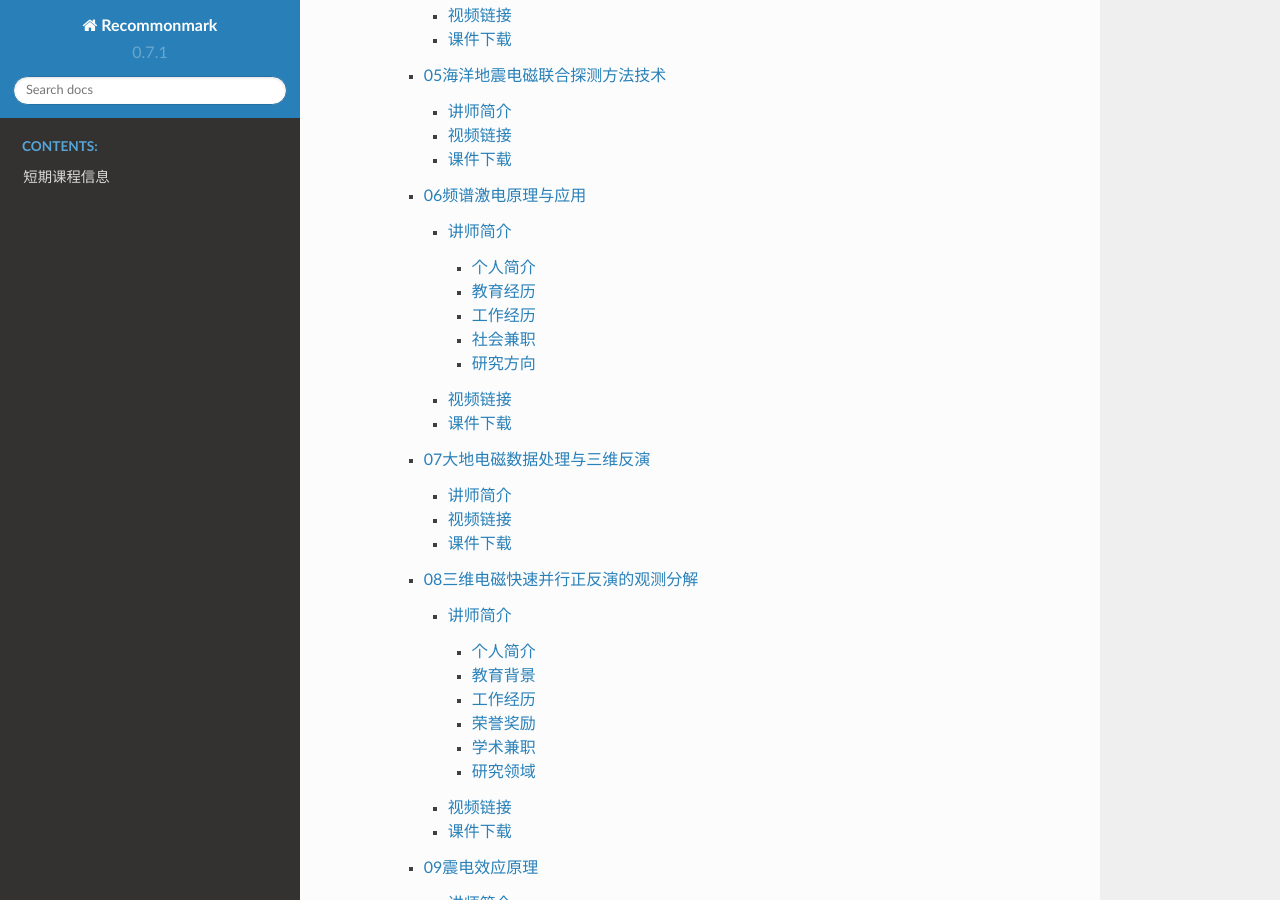
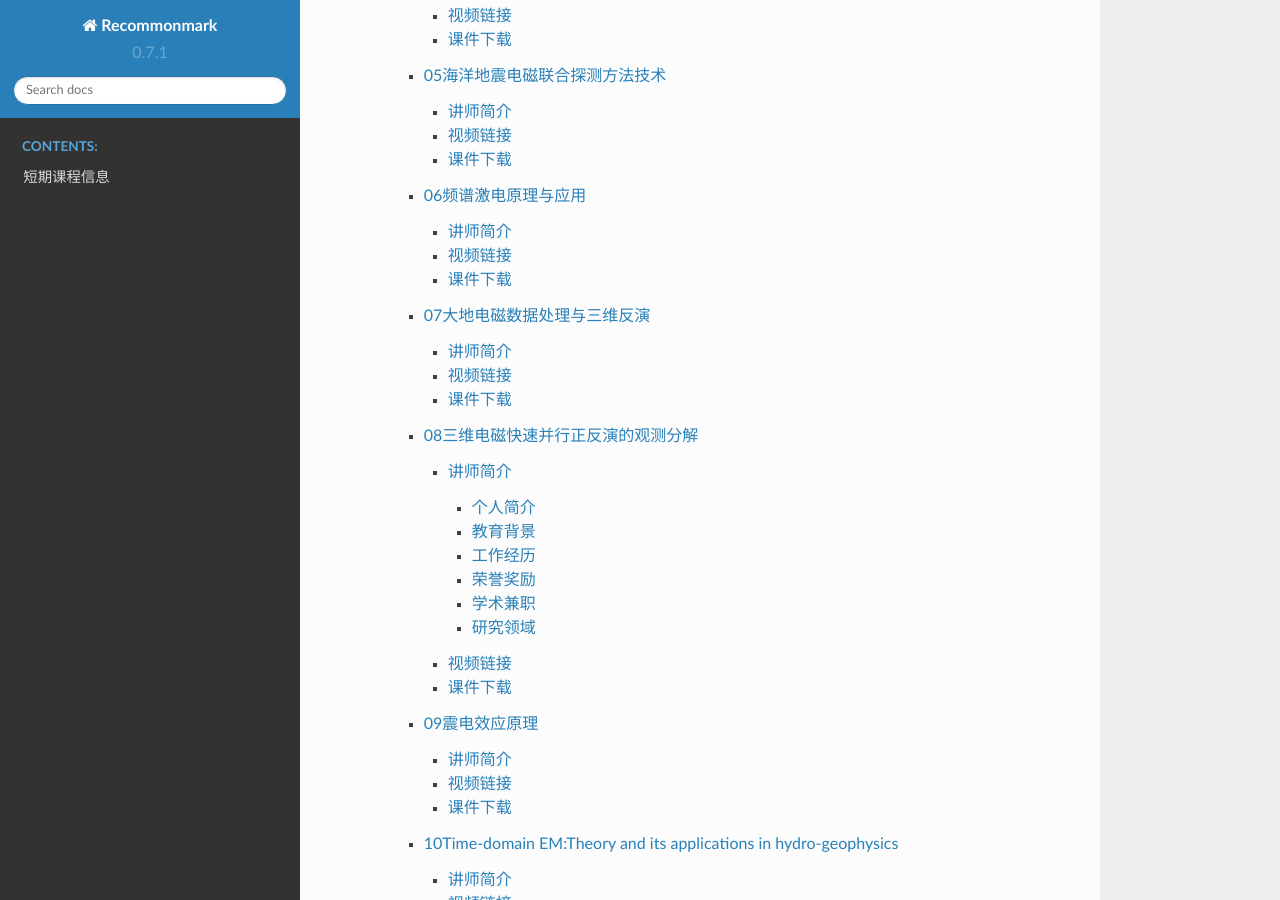
Before and after one commit to MiaohanLiu/repo, a Sphinx documentation site: the page built from source/index.rst, in a window 1280 px wide and 900 px high, scrolled down 920 px. Built offline with Sphinx 7.4.7 and the Read the Docs theme 2.0.0, drawn with Linux system fonts in a browser that asks for light colours; pages that are not in the unit, such as notebooks, are missing from menus; some of the changed lines change nothing that is shown.

Commit message:
Update 6频谱激电原理与应用.md

```diff
--- a/source/Cpp/课程内容/6频谱激电原理与应用.md
+++ b/source/Cpp/课程内容/6频谱激电原理与应用.md
@@ -1,93 +1,19 @@
 # 06频谱激电原理与应用
 ## 讲师简介
 
-<img src="https://s1.imagehub.cc/images/2023/08/25/ecb6f0278974036a7b1f6e8306d5cfc8.png" alt="ecb6f0278974036a7b1f6e8306d5cfc8.png" border="0" weight=200 height=300 />
+<img src="https://s1.imagehub.cc/images/2023/08/28/6-3-12.jpeg" alt="6-3-12.jpeg" border="0" weight="250" height="500" />
 
-### 个人简介
+
 陈儒军，男，土家族，贵州思南人。中南大学地球科学与信息物理学院副教授、博士研究生导师，中南大学AIoT(人工智能物联网)与地质地球物理创新创业教育中心负责人。1992年毕业于思南二中，1996年毕业于中南工业大学应用地球物理专业，1999年和2003年分别获中南大学地球探测与信息技术硕士和博士学位，从事地球物理信号处理及伪随机电磁法仪器研制。2003-2004年在中煤科工集团重庆研究院任访问学者, 从事防爆高密度电法仪研制，2004-2011年先后在中南大学控制科学与工程博士后流动站、中南大学计算机科学与技术博士后流动站、中国石油集团东方地球物理公司博士后科研工作站开展智能伪随机电磁仪、陆上三维电磁仪和直接油气检测电磁系统研制，2003年博士毕业后留校任教，2005年被评副教授，硕士研究生导师。现任中国地球物理学会地球物理技术委员会委员、中国仪器仪表学会地质仪器分会理事、湖南省地球物理学会理事、IEEE Committee on Waveform Generation, Measurement, and Analysis委员，SEG、AGU、EAGE和IEEE会员。主要从事精密地球物理仪表与测量、地球物理勘探技术和地球物理信号处理有关的教学与科研工作。获得国家发明专利授权38项，省部级一等奖3项、二等奖1项、三等奖1项；与谷湘平教授等共同发现包括田红旗矿在内的新矿物3种，发表期刊论文和会议论文100余篇，被国际激电权威、AGU会士Revil教授盛赞为可在野外环境下获取一流激电数据的真正天才。主持和参与研制成功多种精密电法和电磁法勘探仪器、实现了批量生产和在全国20多个省、自治区、直辖市获得规模应用，创造了近千亿元的潜在经济价值。目前正在研究人工智能、物联网、4G/5G、无线传感器网络、精密测量、北斗导航卫星等先进技术在地球物理仪器与勘探中的应用，为实现低成本、大规模、高精度、高效率、大深度、高可靠性地球物理勘探与监测提供支撑。
-论文详情可访问如下网站：
 
-ResearchGate: https://www.researchgate.net/profile/Rujun_Chen
 
-ResearcherID: https://publons.com/researcher/1360212/rujun-chen/
-
-ORCID: https://orcid.org/0000-0002-9484-7485
-
-### 教育经历
-[1]   1999.9-2003.6
-中南大学  |  地球探测与信息技术  |  博士学位  |  博士研究生毕业
-中南大学信息物理工程学院物探所，导师何继善院士、罗维斌教授级高工（时任石油物探仪器总厂总工程师），博士论文研究伪随机多频电磁法观测系统
-
-[2]   1996.9-1999.6
-中南工业大学  |  地球探测与信息技术  |  硕士学位  |  研究生(硕士)毕业
-中南工业大学（现中南大学）地学与环境工程学院物探所，导师张宪润教授，硕士论文研究多频激电数字信号处理
-
-[3]   1992.9-1996.7
-中南工业大学  |  应用地球物理  |  学士学位  |  大学本科毕业
-中南工业大学（现中南大学）地质与城乡建设工程系物探所，导师仇勇海教授，学士论文研究砷的硫化物及脱砷
-
-### 工作经历
-[1]   2005.10-至今
-中南大学  |  地球科学与信息物理学院  |  副教授  |
-地球物理仪器与信号处理有关的教学与科研工作
-
-[2]   2008.8-2012.3
-中国石油集团与中南大学  |  东方地球物理公司博士后科研工作站及中南大学计算机科学与技术博士后流动站  |  Postdoc  |  完成
-2008 - 2012，联合培养企业博士后，中南大学计算机科学与计算博士后流动站、中国石油集团东方地球物理公司博士后科研工作站，研究直接油气检测电磁系统，导师蔡自兴教授、何展翔教授级高工（时任东方地球物理公司综合物化探事业部总工程师）
-
-[3]   2004.3-2007.8
-中南大学  |  控制科学与工程博士后流动站  |  Postdoc  |  完成
-研究智能伪随机多频电磁法观测系统，导师蔡自兴教授
-
-[4]   2003.9-2005.9
-中南大学  |  信息物理工程学院  |  讲师
-
-### 社会兼职
-[1]   IEEE Access，审稿人
-
-[2]   Geophysical Journal International，审稿人
-
-[3]   Journal of Geophysical Research – Solid Earth，审稿人
-
-[4]   2017.8-至今
-GEOPHYSICS，审稿人
-
-[5]   IEEE Transactions on Instrumentation and Measurement，审稿人
-
-[6]   Chinese Journal of Geophysics- Chinese Edition，审稿人
-
-[7]   2017.9-至今
-Journal of Asian Earth Sciences，审稿人
-
-[8]   Geoscientific Instrumentation, Methods and Data Systems (GI), 审稿人
-
-[9]   Journal of Environmental & Engineering Geophysics，审稿人
-
-[10]   Journal of Applied Geophysics，审稿人
-
-[11]   2013.8-至今
-中国地球物理学会地球物理技术专业委员会，委员
-
-[12]   Journal of Central South University，审稿人
-
-[13]   2011.5-至今
-I2MTC（国际仪表与测量会议），技术委员会委员，审稿人
-
-### 研究方向
-[1]  地球物理仪器
-
-[2]  地球物理信号处理
-
-[3]  岩石物理
-
-[4]  地球物理勘探
-
-[5]  智能地球物理
 
 ## 视频链接
 
-【陈儒军-频谱激电原理与应用】 https://www.bilibili.com/video/BV1Pm4y1u7iZ/?share_source=copy_web
+<img src="https://z4a.net/images/2023/08/28/c8255237d2a6739b178384f44ef5ee91.jpg" alt="c8255237d2a6739b178384f44ef5ee91.jpg" border="0" weight="550" height="320" />
+
+[陈儒军-频谱激电原理与应用（点击进入）](https://www.bilibili.com/video/BV1Pm4y1u7iZ/?share_source=copy_web)
 
 ## 课件下载
 
-https://916aedf0-2a44-4742-b053-7e90f7fc828d.filesusr.com/ugd/478d0c_1c5bcbb062ab426f8e8b2c60d6561530.pdf
+[陈儒军-频谱激电原理与应用（点击进入）](https://916aedf0-2a44-4742-b053-7e90f7fc828d.filesusr.com/ugd/478d0c_1c5bcbb062ab426f8e8b2c60d6561530.pdf)
```
